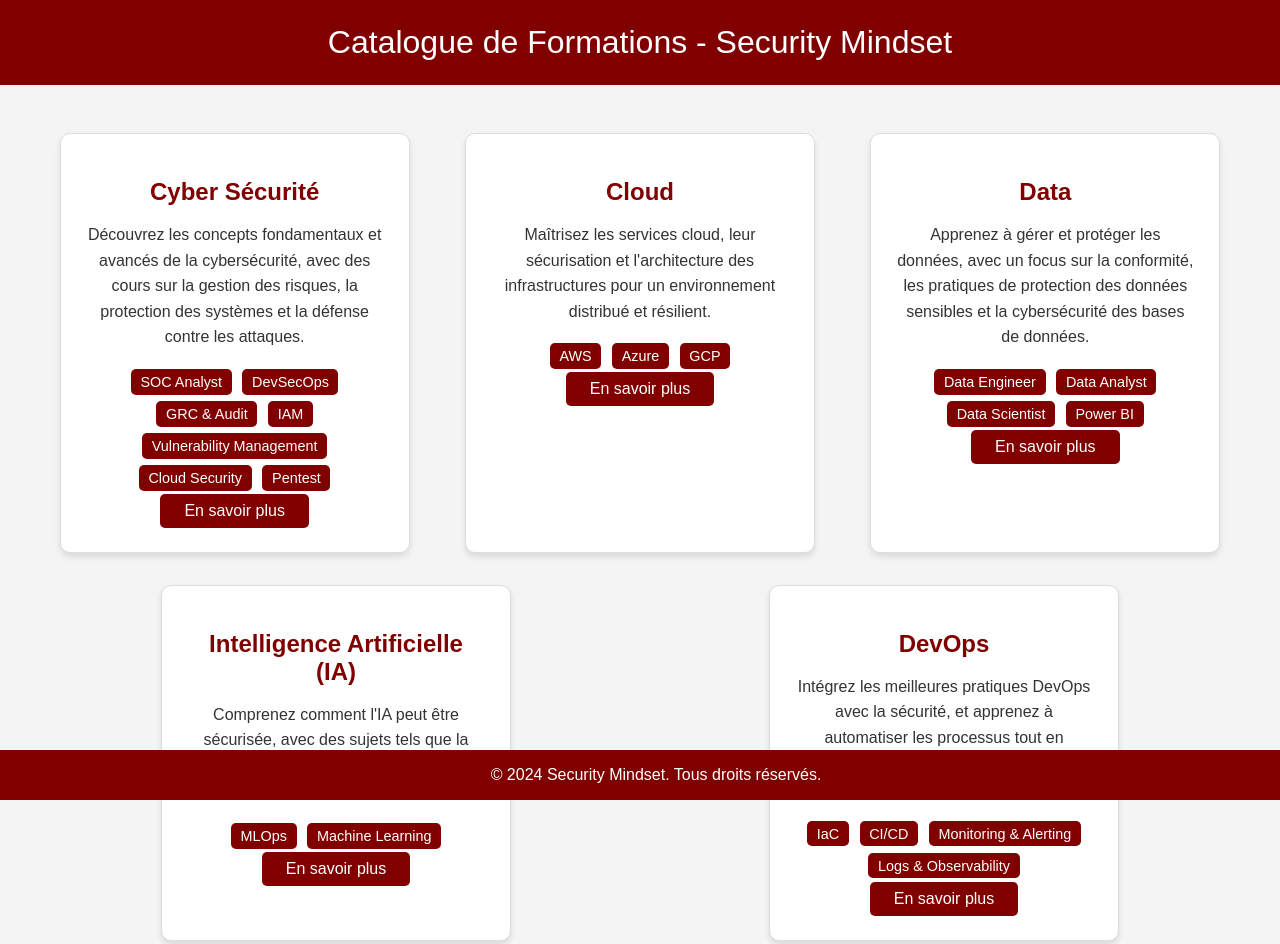
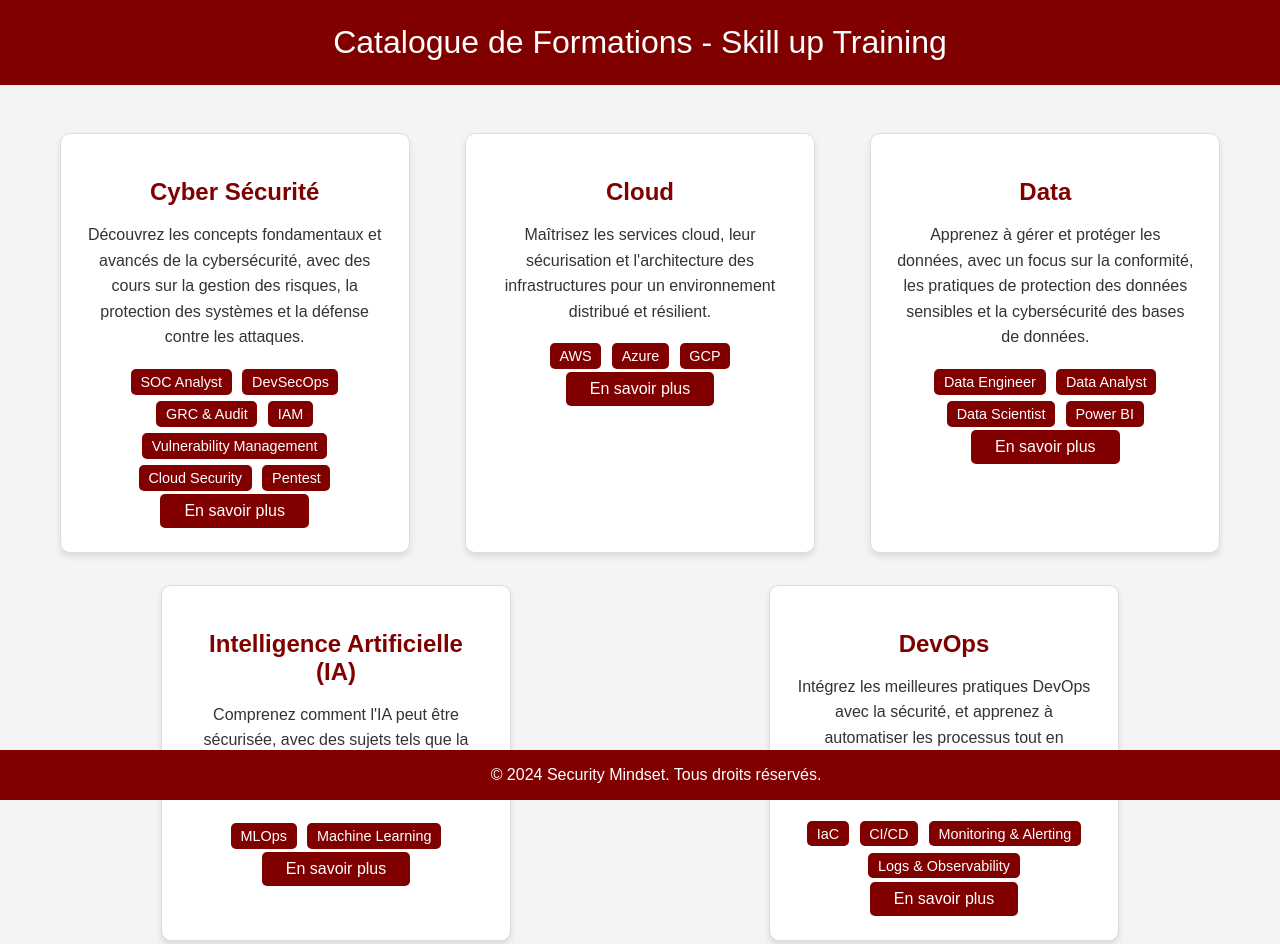
Before and after one commit to skill-up-training/webinaire-gitops, a plain HTML site: page index.html in a window 1280 px wide. Shown: the top 944 px of the page. Drawn offline with Linux system fonts and the light colour scheme.

Commit message:
update index

```diff
--- a/index.html
+++ b/index.html
@@ -97,7 +97,7 @@
 </head>
 <body>
     <header>
-        Catalogue de Formations - Security Mindset
+    Catalogue de Formations - Skill up Training
     </header>
 
     <section>
```
Also changed, not shown: 1 other file.
